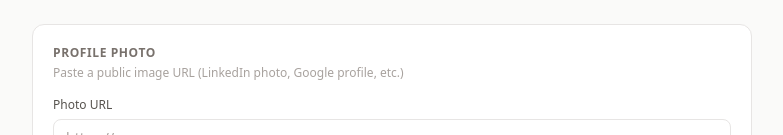
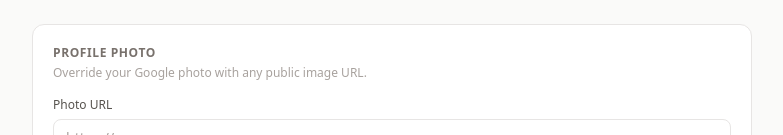
Before and after one commit to dtsears/pitchforge, a Next.js app: page /dashboard/profile in a window 1280 px wide. Shown: the part 811-946 px from the top of the page, without its empty margins (248-1031 px from the left). Built offline with nearby package versions, Linux system fonts and the light colour scheme; no server answers; the database is empty; sample sign-in values are in the browser's storage.

Commit message:
Auto-populate profile photo from Google account, show 'Using Google photo' badge

```diff
--- a/app/dashboard/profile/page.tsx
+++ b/app/dashboard/profile/page.tsx
@@ -130,19 +130,32 @@ export default async function ProfilePage() {
           </div>
 
           <div className="bg-white border border-stone-200 rounded-xl p-5 space-y-4">
+            <div className="flex items-start justify-between">
               <div>
                 <h2 className="text-xs font-semibold text-stone-500 uppercase tracking-wider mb-1">
                   Profile photo
                 </h2>
                 <p className="text-xs text-stone-400">
-                Paste a public image URL (LinkedIn photo, Google profile, etc.)
+                  Override your Google photo with any public image URL.
                 </p>
+              </div>
+              {!user?.headshotUrl && user?.image && (
+                <span className="inline-flex items-center gap-1 px-2 py-1 bg-blue-50 border border-blue-100 rounded-full text-xs text-blue-600 shrink-0">
+                  <svg className="w-3 h-3" viewBox="0 0 18 18" aria-hidden="true">
+                    <path d="M17.64 9.205c0-.639-.057-1.252-.164-1.841H9v3.481h4.844a4.14 4.14 0 01-1.796 2.716v2.259h2.908c1.702-1.567 2.684-3.875 2.684-6.615z" fill="#4285F4"/>
+                    <path d="M9 18c2.43 0 4.467-.806 5.956-2.18l-2.908-2.259c-.806.54-1.837.86-3.048.86-2.344 0-4.328-1.584-5.036-3.711H.957v2.332A8.997 8.997 0 009 18z" fill="#34A853"/>
+                    <path d="M3.964 10.71A5.41 5.41 0 013.682 9c0-.593.102-1.17.282-1.71V4.958H.957A8.996 8.996 0 000 9c0 1.452.348 2.827.957 4.042l3.007-2.332z" fill="#FBBC05"/>
+                    <path d="M9 3.58c1.321 0 2.508.454 3.44 1.345l2.582-2.58C13.463.891 11.426 0 9 0A8.997 8.997 0 00.957 4.958L3.964 7.29C4.672 5.163 6.656 3.58 9 3.58z" fill="#EA4335"/>
+                  </svg>
+                  Using Google photo
+                </span>
+              )}
             </div>
             <Field
               label="Photo URL"
               name="headshotUrl"
               type="url"
-              defaultValue={user?.headshotUrl ?? ""}
+              defaultValue={user?.headshotUrl ?? user?.image ?? ""}
               placeholder="https://..."
             />
           </div>
```
Lines whose indentation alone changed are shown as unchanged.
